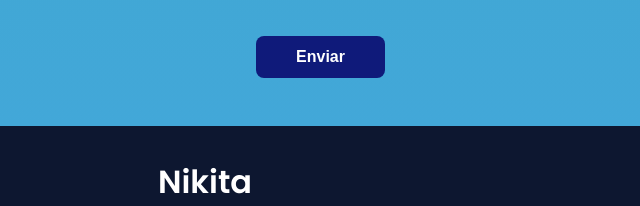
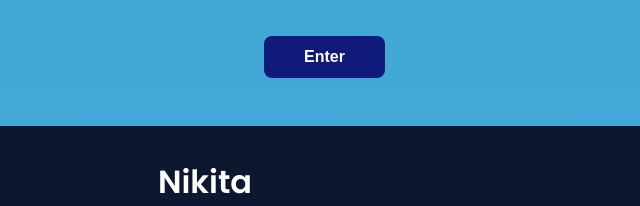
Before and after one commit to nikita0125/Portfolio_website, a plain HTML site: page index.html in a window 1280 px wide. Shown: the part 3380-3586 px from the top of the page, 435-1075 px from the left. Drawn offline with nearby package versions, Linux system fonts and the light colour scheme.

Commit message:
18/5/25 - updated

```diff
--- a/index.html
+++ b/index.html
@@ -51,9 +51,11 @@
             </div>
 
             <div class="home__social">
-                <a href="https://www.linkedin.com/in/nikita-singh-b73a17253/" class="home__social-icon"><i class='bx bxl-linkedin'></i></a>
+                <a href="https://www.linkedin.com/in/nikita-singh-b73a17253/" class="home__social-icon"><i
+                        class='bx bxl-linkedin'></i></a>
 
-                <a href="https://leetcode.com/u/snikita93021/" class="home__social-icon"><i class='bx bx-code-alt' ></i></a>
+                <a href="https://leetcode.com/u/snikita93021/" class="home__social-icon"><i
+                        class='bx bx-code-alt'></i></a>
 
                 <a href="https://github.com/nikita0125" class="home__social-icon"><i class='bx bxl-github'></i></a>
 
@@ -211,7 +213,7 @@
                             <h2>Reddit_clone App</h2>
                             <p> A Flutter-based Reddit clone enabling users to explore subreddits,communities,
                                 and posts.
-        </p>
+                            </p>
                         </div>
 
                     </div>
@@ -289,7 +291,7 @@
                     <input type="text" placeholder="Name" class="contact__input">
                     <input type="mail" placeholder="Email" class="contact__input">
                     <textarea name="" id="" cols="0" rows="10" class="contact__input"></textarea>
-                    <input type="button" value="Enviar" class="contact__button button">
+                    <input type="button" value="Enter" class="contact__button button">
                 </form>
             </div>
         </section>
@@ -300,8 +302,9 @@
         <p class="footer__title">Nikita</p>
         <div class="footer__social">
             <a href="https://in.pinterest.com/snikita93021/" class="footer__icon"><i class='bx bxl-pinterest'></i></a>
-            <a href="https://www.instagram.com/nikita_0125_singh/" class="footer__icon"><i class='bx bxl-instagram'></i></a>
-            <a href= "https://x.com/NIKITA_0125" class="footer__icon"><i class='bx bxl-twitter'></i></a>
+            <a href="https://www.instagram.com/nikita_0125_singh/" class="footer__icon"><i
+                    class='bx bxl-instagram'></i></a>
+            <a href="https://x.com/NIKITA_0125" class="footer__icon"><i class='bx bxl-twitter'></i></a>
         </div>
         <p class="footer__copy">&#169; Nikita. All\ rights reserved</p>
     </footer>
```
